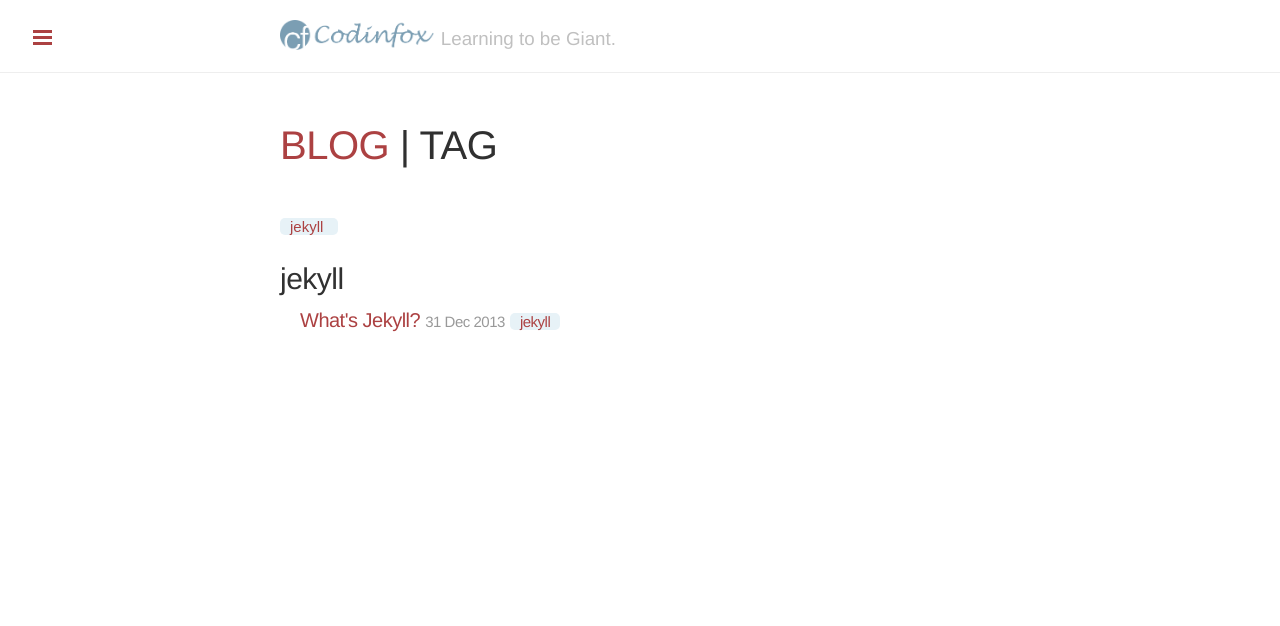
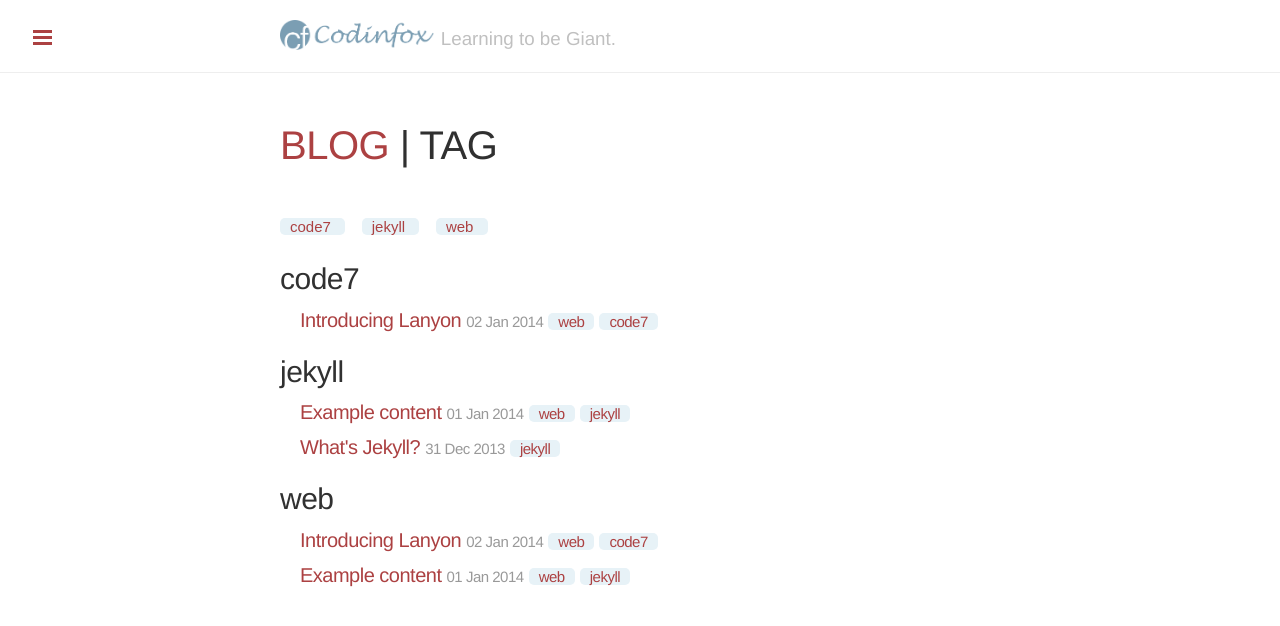
Before and after one commit to jeblister/jeblister.github.io, a Jekyll site: the page built from blog/tag.html, in a window 1280 px wide. Shown: the top 626 px of the page. Built offline with Jekyll 4.4.1, drawn with Linux system fonts in a browser that asks for light colours; Markdown is read by kramdown in place of the engine named in the settings; comment, search, counter and statistics services are not loaded.

Commit message:
add tags

```diff
--- a/_posts/2014-01-01-example-content.md
+++ b/_posts/2014-01-01-example-content.md
@@ -3,6 +3,7 @@ layout: post
 title: Example content
 comments: true
 category: Misc
+tags: [web, jekyll]
 ---
 
 
--- a/_posts/2014-01-02-introducing-lanyon.md
+++ b/_posts/2014-01-02-introducing-lanyon.md
@@ -1,6 +1,7 @@
 ---
 layout: post
 title: Introducing Lanyon
+tags: [web, code7]
 ---
 
 Lanyon is an unassuming [Jekyll](http://jekyllrb.com) theme that places content first by tucking away navigation in a hidden drawer. It's based on [Poole](http://getpoole.com), the Jekyll butler.
```
